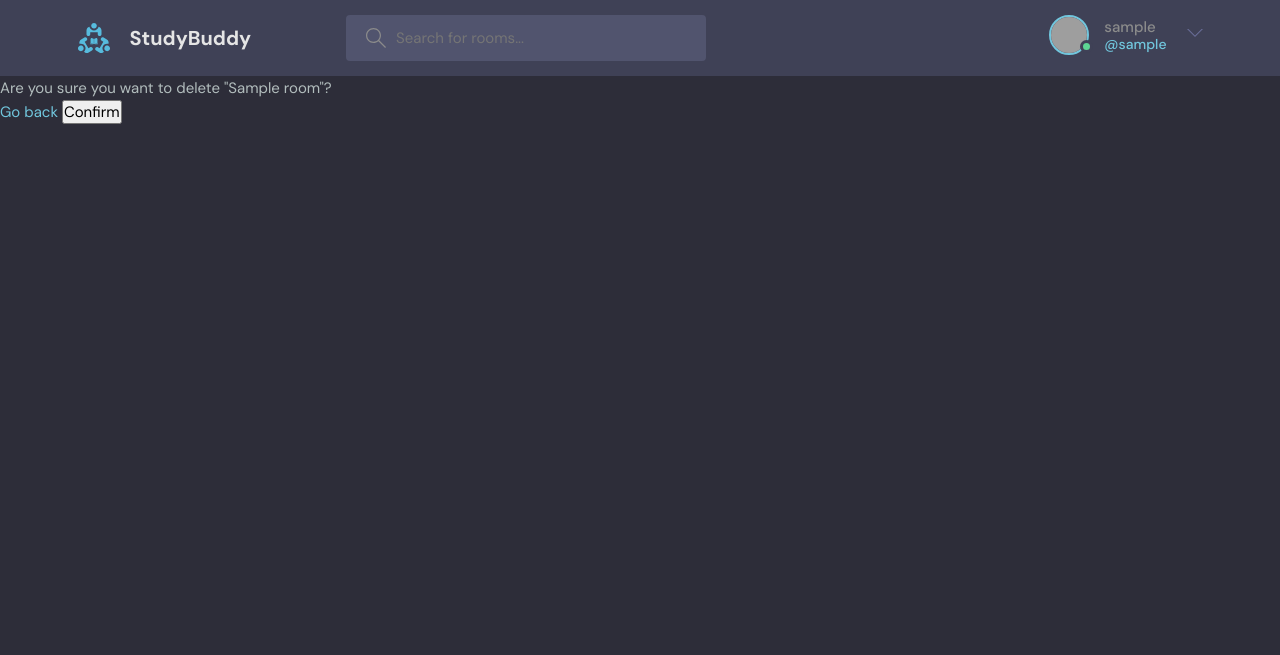
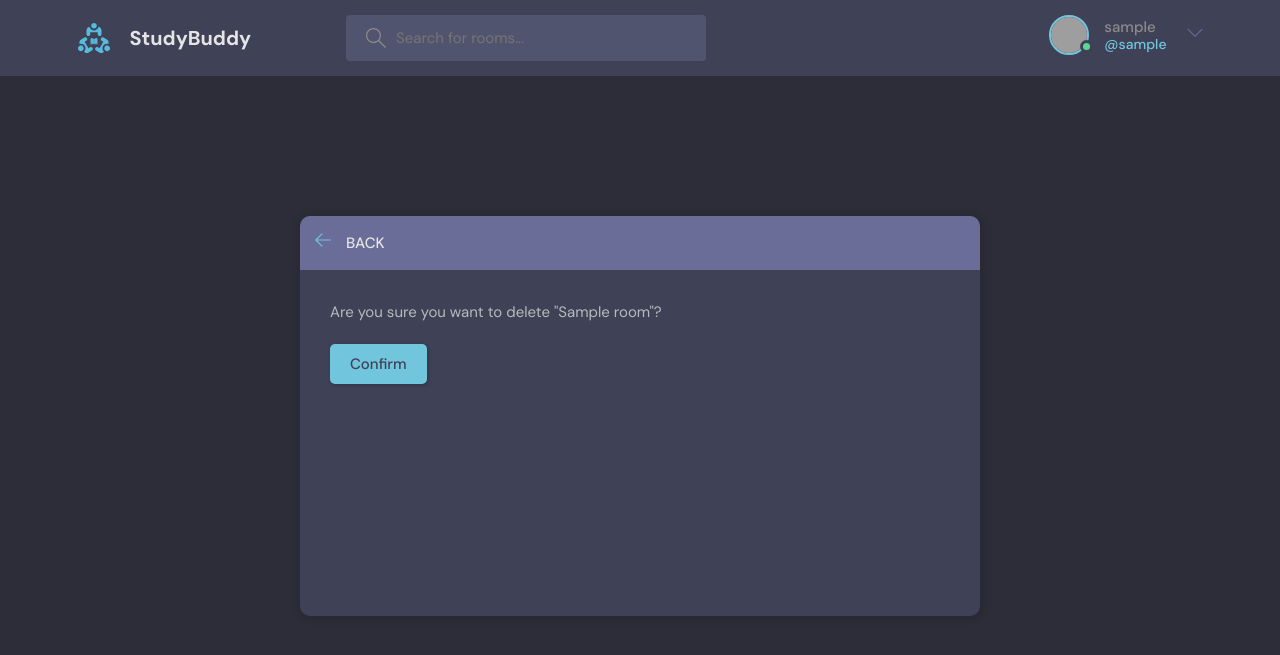
Before and after one commit to montalvas/studdybuddy, a Django app: page /delete-room/1 in a window 1280 px wide. Shown: the top 655 px of the page. Run offline with Django 3.2, Linux system fonts and the light colour scheme; a user stored in the database is signed in; tables that the repository leaves empty hold one stand-in row (values such as "Sample post"); grey boxes are pictures that could not be loaded.

Commit message:
update delete template

```diff
--- a/core/forms.py
+++ b/core/forms.py
@@ -12,12 +12,9 @@ class RoomForm(forms.ModelForm):
         fields = ('__all__')
         exclude = ['host', 'participants']
 
-def validate_email(value):
-    if User.objects.filter(email = value).exists():
-        raise ValidationError((f"{value} is taken."),params = {'value':value})
 
 class UserCreationForm(UserCreationForm):
-    email = forms.EmailField(required=True, label='Email', validators = [validate_email])
+    email = forms.EmailField(required=True, label='Email')
 
     class Meta:
         model = User
--- a/core/templates/core/delete.html
+++ b/core/templates/core/delete.html
@@ -1,13 +1,39 @@
 {% extends 'base.html' %}
 
-{% block title %}Delete Form{% endblock title %}
+{% block content %}
 
-{% block content %}
-    <form method="POST" action="">
-        {% csrf_token %}
-        <p>Are you sure you want to delete "{{ obj }}"?</p>
+<main class="delete-item layout">
+    <div class="container">
+        <div class="layout__box">
+            <div class="layout__boxHeader">
+                <div class="layout__boxTitle">
+                    <a href="{{ request.META.HTTP_REFERER }}">
+                        <svg version="1.1" xmlns="http://www.w3.org/2000/svg" width="32" height="32"
+                            viewBox="0 0 32 32">
+                            <title>arrow-left</title>
+                            <path
+                                d="M13.723 2.286l-13.723 13.714 13.719 13.714 1.616-1.611-10.96-10.96h27.625v-2.286h-27.625l10.965-10.965-1.616-1.607z">
+                            </path>
+                        </svg>
+                    </a>
+                    <h3>Back</h3>
+                </div>
+            </div>
+            <div class="layout__body">
+                <form class="form" method="POST" action="">
+                {% csrf_token %}
+                    <div class="form__group">
+                        <p>Are you sure you want to delete "{{ obj }}"?</p>
+                    </div>
 
-        <a href="{{ request.META.HTTP_REFERER }}">Go back</a>
-        <input type="submit" value="Confirm">
-    </form>
+                    <div class="for__group">
+                        <input class="btn btn--main" type="submit" value="Confirm" />
+                    </div>
+
+                </form>
+            </div>
+        </div>
+    </div>
+</main>
+
 {% endblock content %}
--- a/core/templates/core/home.html
+++ b/core/templates/core/home.html
@@ -11,7 +11,7 @@
         <!-- Room List Start -->
         <div class="roomList">
             <div class="mobile-menu">
-                <form class="header__search">
+                <form class="header__search" method="GET" action="{% url 'core:home' %}">
                 <label>
                     <svg version="1.1" xmlns="http://www.w3.org/2000/svg" width="32" height="32" viewBox="0 0 32 32">
                     <title>search</title>
@@ -19,7 +19,7 @@
                         d="M32 30.586l-10.845-10.845c1.771-2.092 2.845-4.791 2.845-7.741 0-6.617-5.383-12-12-12s-12 5.383-12 12c0 6.617 5.383 12 12 12 2.949 0 5.649-1.074 7.741-2.845l10.845 10.845 1.414-1.414zM12 22c-5.514 0-10-4.486-10-10s4.486-10 10-10c5.514 0 10 4.486 10 10s-4.486 10-10 10z"
                     ></path>
                     </svg>
-                    <input placeholder="Search for posts" />
+                    <input name="q" placeholder="Search for posts" />
                 </label>
                 </form>
                 <div class="mobile-menuItems">
--- a/core/views.py
+++ b/core/views.py
@@ -7,7 +7,6 @@ from django.contrib import messages
 from django.db.models import Q
 from .models import Room, Topic, Message
 from .forms import RoomForm, UserCreationForm, UpdateUserForm
-from .my_func import check_email
 
 # Create your views here.
 
@@ -207,7 +206,8 @@ def delete_message(request, pk):
         return HttpResponse("You are not allowed here.")
 
     if request.method == 'POST':
+        pk = message.room.id
         message.delete()
-        return redirect('core:home')
+        return redirect('core:room', pk=pk)
 
     return render(request, 'core/delete.html', {'obj': message})
```
